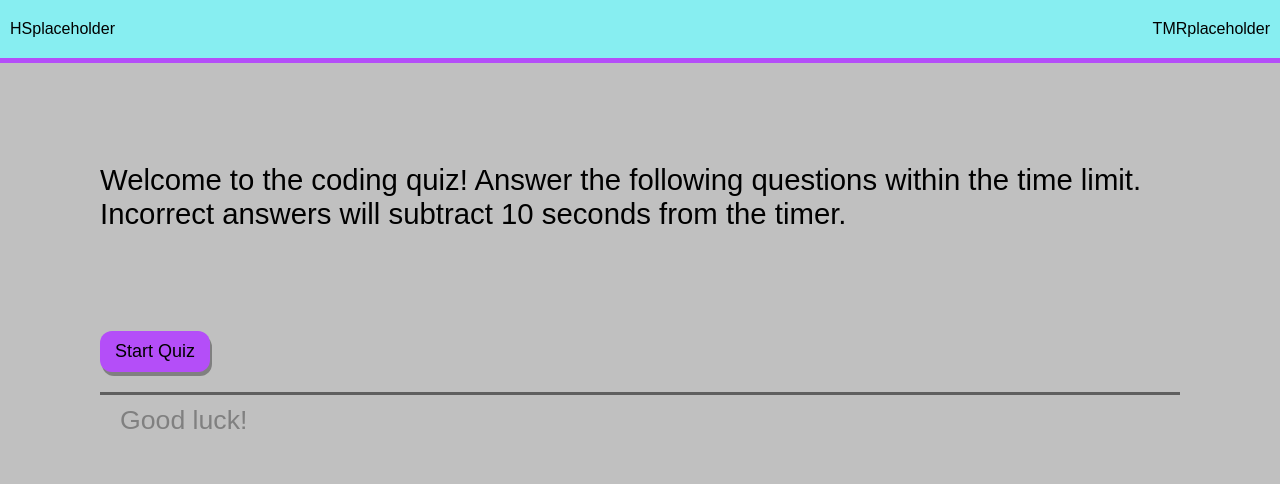
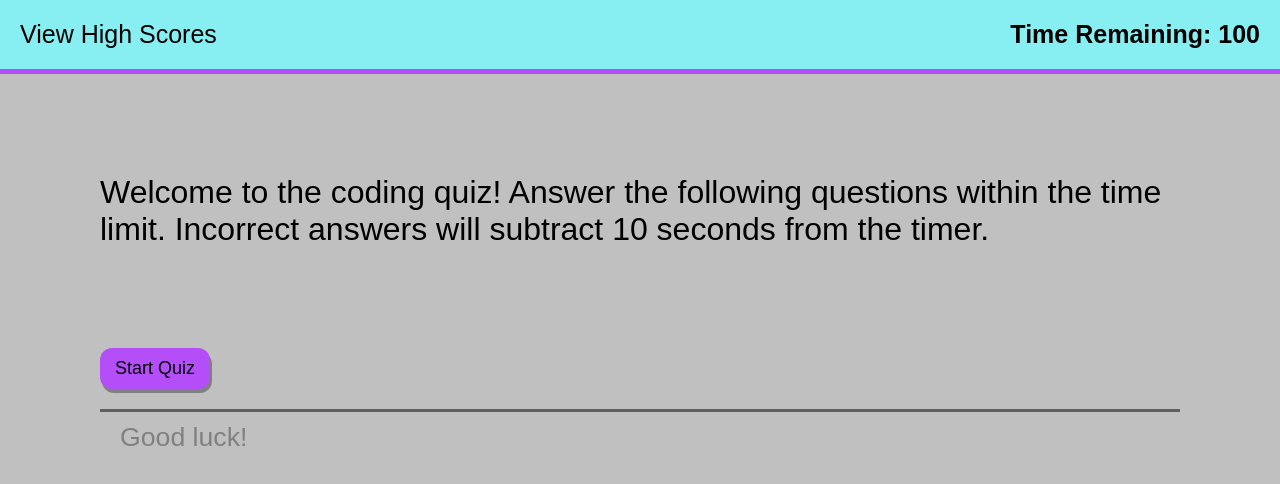
Before and after one commit to BenPaulat/code-quiz, a plain HTML site: page index.html in a window 1280 px wide. Drawn offline with Linux system fonts and the light colour scheme.

Commit message:
styled header and added ids to html elements

```diff
--- a/assets/css/style.css
+++ b/assets/css/style.css
@@ -21,9 +21,23 @@ header {
     border-bottom: 5px solid rgb(180, 78, 248);
 }
 
+.view-high-score, .time-remaining, .timer {
+    font-size: 25px;
+}
+
+.view-high-score {
+    text-decoration: none;
+    padding-left: 10px;
+    color: black;
+}
+
+.time-remaining {
+    padding-right: 10px;
+}
+
 /* Page styling */
 .question {
-    font-size: 22pt;
+    font-size: 32px;
     font-style: bold;
     margin: 100px 100px;
 }
@@ -46,6 +60,7 @@ header {
 .btn:hover {
     box-shadow: 1px 2px gray;
     top: -2px;
+    background:rgb(225, 186, 252)
 }
 
 .btn:active {
--- a/index.html
+++ b/index.html
@@ -11,21 +11,21 @@
 <body>
     <!-- Header w/high score and timer -->
     <header>
-        <div class="view-high-score">HSplaceholder</div>
-        <div class="timer">TMRplaceholder</div>
+        <a class="view-high-score" href="">View High Scores</a>
+        <h1 class="timer">Time Remaining: <span class="time-remaining"> 100 </span></h1>
     </header>
 
     <!-- Main content on page -->
     <main>
-        <div class="question">
+        <div class="question" id="question">
             Welcome to the coding quiz! Answer the following questions within the time limit. Incorrect answers will subtract 10 seconds from the timer.
         </div>
-        <div class="answer-choices">
+        <div class="answer-choices" id="answer-choices">
             <button class="btn">
                 Start Quiz
             </button>
         </div>
-        <div class="response">
+        <div class="response" id="response">
             Good luck!
         </div>
     </main>
```
